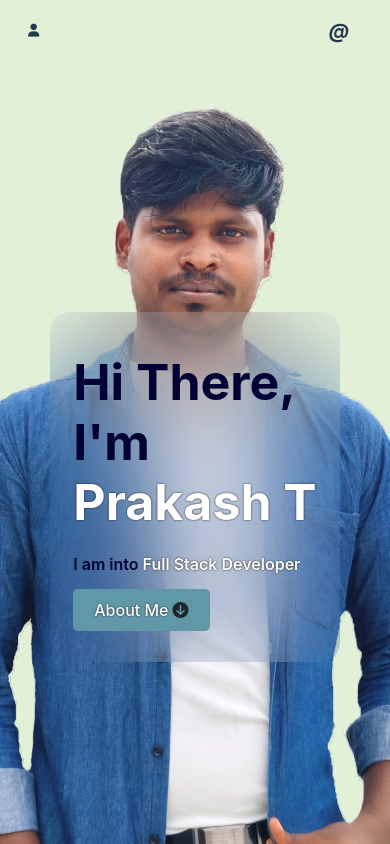
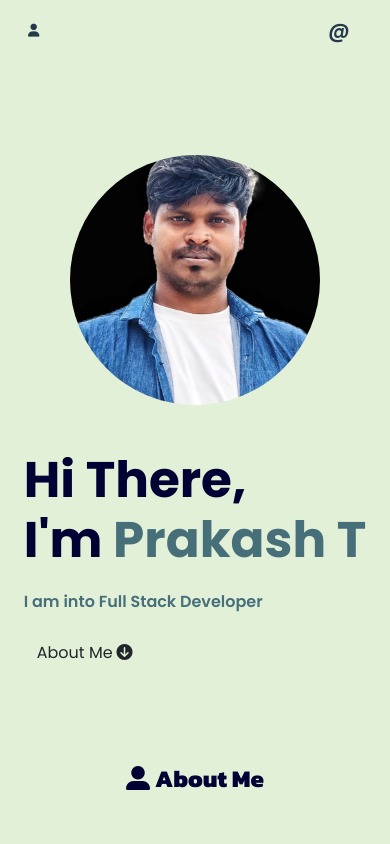
Before and after one commit to T-Prakash2002/Portfolio, a React (Vite) app: page / in a window 390 px wide. Shown: the top 844 px of the page. Built offline with nearby package versions, Linux system fonts and the light colour scheme.

Commit message:
added changes files

```diff
--- a/src/App.css
+++ b/src/App.css
@@ -14,7 +14,7 @@ nav button {
 
 section {
   padding: 20px;
-  min-height: 100vh;
+  min-height: 75vh;
   width: auto;
   background-color: var(--secondary-color);
   padding-top: 70px;
--- a/src/App.jsx
+++ b/src/App.jsx
@@ -21,6 +21,7 @@ function App() {
     age,
     contacts,
     image,
+    heroImg,
     about,
     role,
     education,
@@ -102,7 +103,7 @@ function App() {
       <Home
       full_name={full_name}
       contacts={contacts}
-      image={image}
+      image={heroImg}
       role={role}
        />
 
--- a/src/components/Contact.jsx
+++ b/src/components/Contact.jsx
@@ -15,7 +15,6 @@ const Contact = ({ contacts, full_name }) => {
               Let me build the website you need & <br /> Let's build something
               great!
             </p>
-            <p>
               <div className="info">
                 <div className="head">
                   <i className="fas fa-user"></i>
@@ -23,8 +22,7 @@ const Contact = ({ contacts, full_name }) => {
                 </div>
                 <span className="sub-title">{full_name}</span>
               </div>
-            </p>
-            <p>
+
               <div className="info">
                 <div className="head">
                   <i className="fas fa-map-marker-alt"></i>Address
@@ -36,15 +34,12 @@ const Contact = ({ contacts, full_name }) => {
                   {contacts.address.Country},{contacts.address.Pincode}
                 </div>
               </div>
-            </p>
-            <p>
               <div className="info">
                 <div className="head">
                   <i className="fa fa-phone"></i>Phone
                 </div>
                 <div className="sub-title">+91 - {contacts.phone}</div>
               </div>
-            </p>
           </div>
           <div className="co-12 col-md-6">
             <div className="icons">
--- a/src/components/Home.jsx
+++ b/src/components/Home.jsx
@@ -2,27 +2,28 @@ import React from "react";
 import "../style/home.css";
 const Home = ({ full_name, contacts, role, image }) => {
   return (
-    <section className="home " id="home">
-      <div className="content">
-        <div className="content-row">
-
-
-        <h2>
+    <section className="home container-fluied" id="home">
+      <div className="hero">
+        <div className="left ">
+          <div className="image_hero">
+            <img src={image} alt="Profile" />
+          </div>
+        </div>
+        <div className="right ">
+          <h6>
           Hi There,
           <br /> I'm <span>{full_name} </span>
-        </h2>
+        </h6>
         <p>
           I am into <span className="typing-text">{role[0]}</span>
         </p>
-        <a href="#about" className="btn">
-          <span className="me-1">About Me</span>
-          <i className="fas fa-arrow-circle-down"></i>
-        </a>
 
-        {/* <div className="image">
-            <img src={image}/>
+          <div>
+            <a href="#about" className="btn">
+              <span className="me-1">About Me</span>
+              <i className="fas fa-arrow-circle-down"></i>
+            </a>
           </div>
-        */}
         </div>
       </div>
     </section>
--- a/src/data.js
+++ b/src/data.js
@@ -1,4 +1,5 @@
 import img from './assets/images/profile_1.png'
+import heroImg from './assets/images/hero.jpeg'
 import html from './assets/icons/html-1 (1).svg'
 import css from './assets/icons/css-3 (1).svg'
 import js from './assets/icons/javascript-1 (1).svg'
@@ -58,6 +59,7 @@ const data={
 
     ]
     },
+    "heroImg":heroImg,
     "image": img,
     "about": "I am a Full stack Developer",
     "role": [
--- a/src/index.css
+++ b/src/index.css
@@ -1,10 +1,8 @@
 @import url("https://fonts.googleapis.com/css2?family=Nunito:ital,wght@0,300;0,400;0,600;0,700;1,300;1,400&display=swap");
 
-@import url('https://fonts.googleapis.com/css2?family=Kanit:ital,wght@0,100;0,200;0,300;0,400;0,500;0,600;0,700;0,800;0,900;1,100;1,200;1,300;1,400;1,500;1,600;1,700;1,800;1,900&display=swap');
+@import url("https://fonts.googleapis.com/css2?family=Kanit:ital,wght@0,100;0,200;0,300;0,400;0,500;0,600;0,700;0,800;0,900;1,100;1,200;1,300;1,400;1,500;1,600;1,700;1,800;1,900&display=swap");
 
 @import url("https://fonts.googleapis.com/css2?family=Poppins:wght@400;600;700&display=swap");
-
-
 
 :root {
   font-family: Inter, system-ui, Avenir, Helvetica, Arial, sans-serif;
@@ -21,12 +19,18 @@
   --section-color: #c0bebe;
   --text-color: #233a4d;
   --text-1: #cae5f1;
-  --text-2:#e2f7f8;
+  --text-2: #e2f7f8;
   --theme-color: rgb(39, 116, 146);
   --bg-color: #fffafa;
   --text-size: clamp(1em, 1vw, 1.5em);
   --font-nunito: "Nunito";
   --hover-color: #565e50;
+
+  --primary: rgb(29, 221, 189);
+  --bgDark: rgb(12, 12, 12);
+  --white: rgb(250, 250, 250);
+  --secondary: rgb(0, 59, 50);
+  --bgLight: rgb(190, 181, 181);
 }
 
 html {
@@ -45,18 +49,18 @@ body {
 }
 
 ::-webkit-scrollbar {
-    width: 10px;
+  width: 10px;
 }
 ::-webkit-scrollbar-track {
-    background: var(--secondary-color);
+  background: var(--secondary-color);
 }
 ::-webkit-scrollbar-thumb {
-    border-radius: 5px;
-    background:var(--theme-color);
+  border-radius: 5px;
+  background: var(--theme-color);
 }
 
 ::-webkit-scrollbar-thumb:hover {
-    background: var(--primary-color);
+  background: var(--primary-color);
 }
 
 h1 {
--- a/src/style/contact.css
+++ b/src/style/contact.css
@@ -22,7 +22,6 @@
 
 .contact-container .info .sub-title {
   position: relative;
-  left: 50px;
 }
 .head {
   display: flex;
--- a/src/style/home.css
+++ b/src/style/home.css
@@ -1,95 +1,67 @@
+@import url("https://fonts.googleapis.com/css2?family=Poppins:wght@400;500;600;700&family=Ubuntu:wght@400;500;700&display=swap");
+
 #home {
-  padding: 50px;
-  background-image: url("../assets//images/img.png");
-  background-repeat: no-repeat;
-  background-size: 38vw;
-  min-height: 120vh !important;
+  font-family: 'poppins',sans-serif;
 }
 
-.home .content {
+.home {
+  display: flex;
+  justify-content: center;
+}
+.hero {
+  display: grid;
+  grid-template-columns: 1fr 2fr;
+  gap: 20px;
+  justify-content: space-around;
+}
+
+.hero .left {
+  display: flex;
+  justify-content: center;
+  align-items: center;
+  padding: 20px;
+}
+
+.hero .left img {
+  width: 300px;
+  height: 300px;
+  border-radius: 50%;
+  object-fit: cover;
+  position: relative;
+  top: 0;
+}
+.hero .left img {
+  width: 250px;
+  height: 250px;
+}
+.hero .right {
+  color: var(--white);
   display: flex;
   flex-direction: column;
-  place-items: center;
-  /* justify-content: center; */
-  /* text-align: center; */
-  flex-wrap: nowrap;
-  position: relative;
-  top: 150px;
-  padding: 10px;
+  justify-content: center;
 }
-.home .content-row {
-  position: relative;
-  padding: 20px;
-}
-.home .content h2 {
+.hero .right h6 {
   font-size: clamp(50px, 4vw, 60px);
   font-weight: 700;
   color: #020133;
   margin-bottom: 20px;
 }
-.home .content p {
+.hero .right p {
   font-size: clamp(16px, 4vw, 20px);
-  color: #020133;
+  color: var(--primary-color);
   margin-bottom: 20px;
   font-weight: 600;
 }
-.home .content span {
+.hero .right h6 span {
   color: var(--primary-color);
 }
-.home .content .btn {
-  display: inline;
-  padding: 10px 20px;
-  border-radius: 5px;
-  background-color: #6098a7;
+
+
+@media (max-width: 768px) {
+  .hero {
+    grid-template-columns: 1fr;
+    justify-content: space-between;
+  }
+
 
 }
-.home .content .btn span{
-   color: #fff;
-   font-weight: 500;
-}
-
-.home .content .btn:hover {
-  background-color: var(--primary-color);
-  color: var(--text-color);
-}
-
-@media (max-width: 576px) {
-  #home {
-    background-size: cover;
-  }
-  .home .content {
-      position: relative;
-      top: 200px;
-      /* background:radial-gradient( transparent 60%, rgb(255, 255, 255) 150%, rgb(241, 219, 219) 100%); */
-      padding: 20px;
-      border-radius: 20px;
-   }
-  .home .content h2 {
-      /* color: rgb(238, 184, 66); */
-   }
-  .home .content span {
-
-      text-shadow: 0px 0px 2px #1a1414;
-      border-radius: 5px;
-      text-wrap: nowrap;
-   }
-   .home .content .btn span{
-     color: rgb(255, 255, 255);
-     background-color: transparent;
-   }
-}
-@media (max-width: 768px) {
-  #home {
-    background-size: contain;
-    background-clip:padding-box;
-  }
-  #home .content{
-    position:relative;
-    /* left:500px !important; */
-    backdrop-filter: blur(50px);
-  }
-  .home .content span {
-    color: rgb(255, 255, 255);
-  }
-
-}
--- a/src/style/projects.css
+++ b/src/style/projects.css
@@ -23,7 +23,7 @@
 
 #projects .project-container .card {
   height: 320px;
-  width: 260px;
+  width: 300px;
   background: rgba(216, 216, 223, 0.678);
   border-radius: 3px;
   padding: 25px 35px;
@@ -45,6 +45,7 @@
   align-items: center;
   transition: all 0.3s ease-in-out;
 }
+
 .project-container .card .card-box:hover {
   transform: scale(1.02);
 }
@@ -54,7 +55,6 @@
   justify-content: center;
   align-items: center;
 }
-
 #projects .btn-container {
   display: flex;
   justify-content: center;
```
Also changed, not shown: src/assets/images/hero.jpeg (added).
